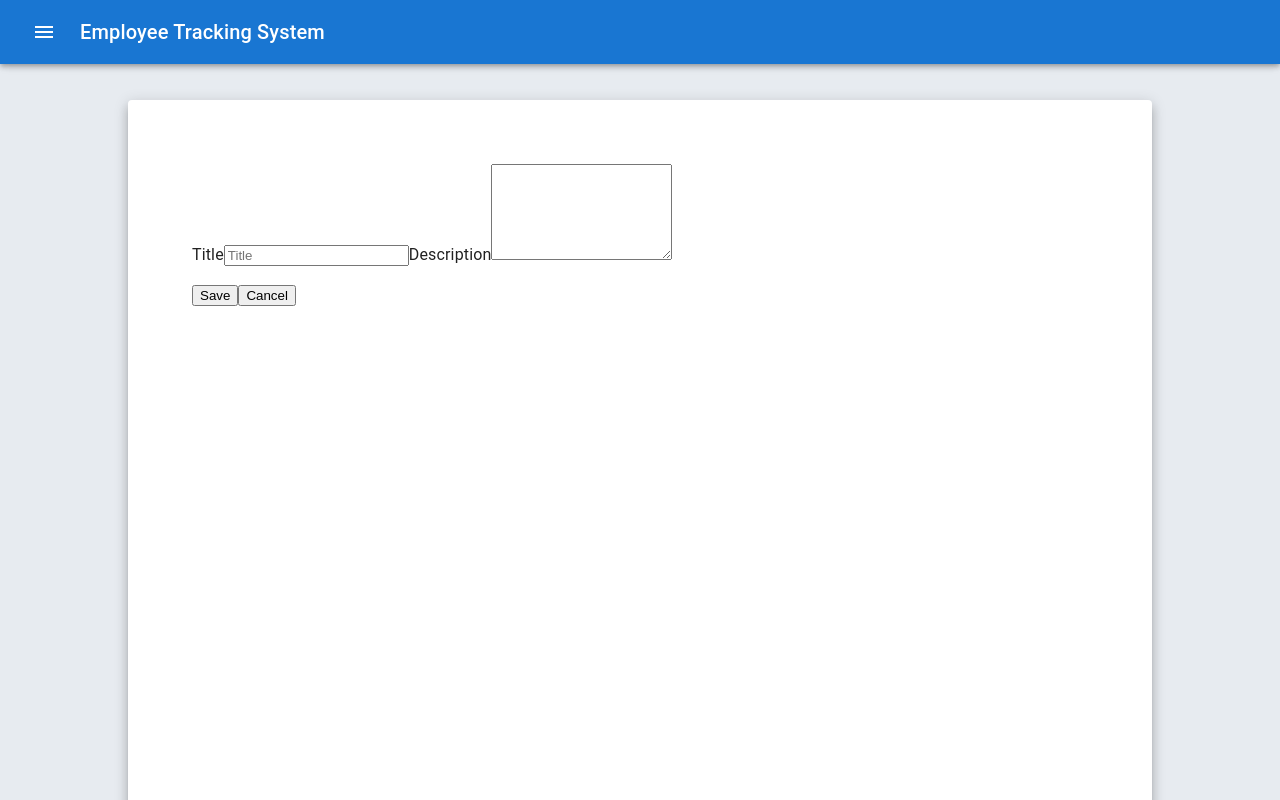
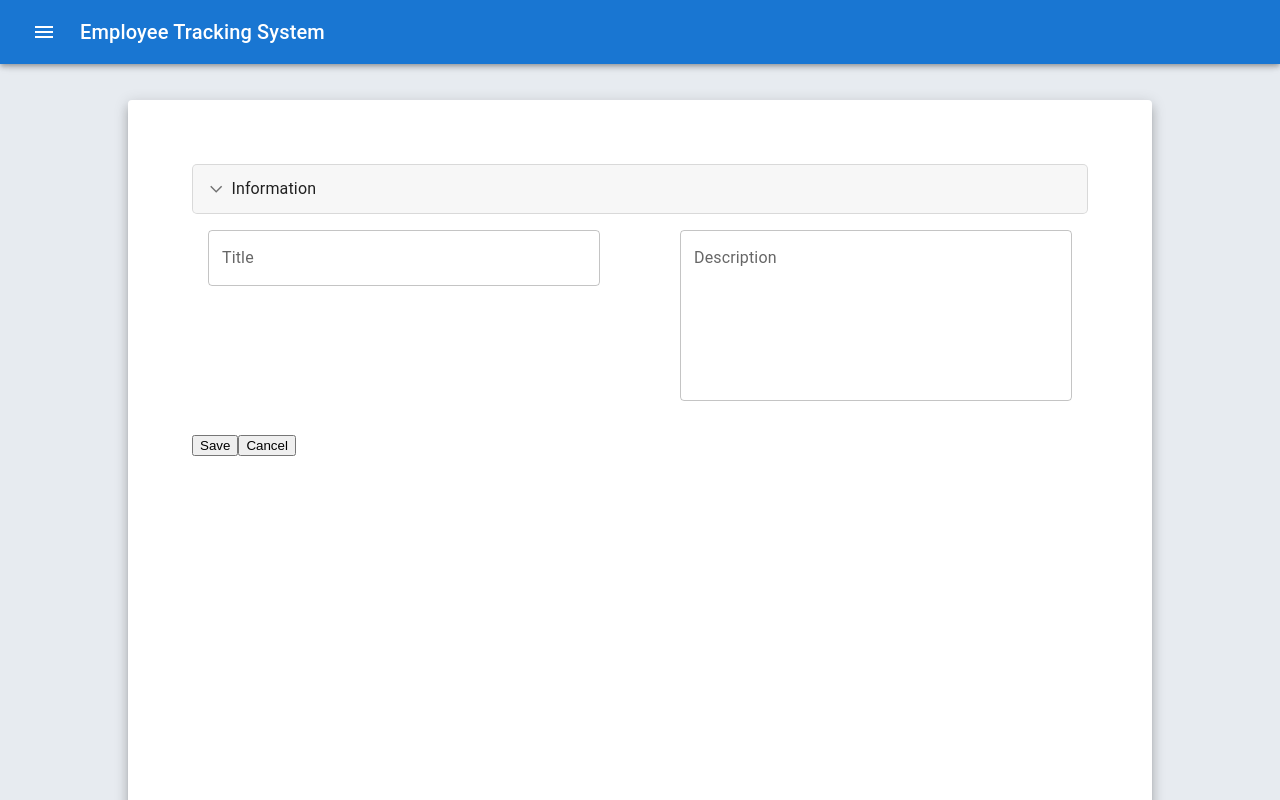
Before and after one commit to jbrodric/EmployeeTracking_MEVN, a React (Create React App) app in the folder client/empts_client/: page /Job in a window 1280 px wide. Shown: the top 800 px of the page. Built offline with nearby package versions, Linux system fonts and the light colour scheme.

Commit message:
Dynamically generated input form

```diff
--- a/client/empts_client/src/components/EditJob.js
+++ b/client/empts_client/src/components/EditJob.js
@@ -1,5 +1,6 @@
 import { Form, useLoaderData, redirect, useNavigate } from "react-router-dom";
 import backend from "../api/backend.js";
+import RecordEdit from "./RecordEdit.js";
 
 export async function action({ request, params }) {
   const jobListAPI = new backend.JobListAPI(backend.API_BASE_URL);
@@ -17,25 +18,12 @@ export async function action({ request, params }) {
 }
 
 export default function EditContact() {
-  const { job } = useLoaderData();
+  const recordData = useLoaderData();
   const navigate = useNavigate();
 
   return (
     <Form method="post" id="job-form">
-      <label>
-        <span>Title</span>
-        <input
-          placeholder="Title"
-          aria-label="Title"
-          type="text"
-          name="title"
-          defaultValue={job.title}
-        />
-      </label>
-      <label>
-        <span>Description</span>
-        <textarea name="description" defaultValue={job.description} rows={6} />
-      </label>
+      <RecordEdit recordData={recordData} mode="edit" />
       <p>
         <button type="submit">Save</button>
         <button
--- a/client/empts_client/src/components/InputField.js
+++ b/client/empts_client/src/components/InputField.js
@@ -1,19 +1,42 @@
+import { TextField, Box } from "@mui/material";
 import React from "react";
 
-export default function InputField(params) {
-  return (
-    <div>
-      <h2>About</h2>
-      <p>
-        <i>Employee Tracking System is powered by:</i>
-      </p>
-      <ul>
-        <li>MongoDB</li>
-        <li>Express.js</li>
-        <li>React</li>
-        <li>Node.js</li>
-        <li>Material UI</li>
-      </ul>
-    </div>
-  );
+export default function InputField(props) {
+  const { metadata, data } = props;
+  let ret;
+
+  switch (metadata.type) {
+    case "textarea":
+      ret = (
+        <Box sx={{ height: "100%", position: "relative" }}>
+          <TextField
+            id={metadata.name}
+            label={metadata.label}
+            variant="outlined"
+            name={metadata.name}
+            defaultValue={data}
+            multiline
+            rows={6}
+            fullWidth
+          />
+        </Box>
+      );
+      break;
+    case "text":
+    default:
+      ret = (
+        <Box sx={{ height: "100%", position: "relative" }}>
+          <TextField
+            id={metadata.name}
+            label={metadata.label}
+            variant="outlined"
+            name={metadata.name}
+            defaultValue={data}
+            fullWidth
+          />
+        </Box>
+      );
+  }
+
+  return ret;
 }
--- a/client/empts_client/src/components/Job.js
+++ b/client/empts_client/src/components/Job.js
@@ -16,11 +16,7 @@ export async function loader({ params }) {
     }
   } else job = backend.JobListAPI.createJob("", "");
 
-  return { job };
-}
-
-export default function Job() {
-  const data = new RecordData(useLoaderData().job, {
+  return new RecordData(job, {
     sections: [
       {
         title: "Information",
@@ -33,13 +29,17 @@ export default function Job() {
           },
           {
             name: "description",
-            type: "text",
+            type: "textarea",
             label: "Description",
           },
         ],
       },
     ],
   });
+}
+
+export default function Job() {
+  const recordData = useLoaderData();
 
   return (
     <div id="job">
@@ -65,23 +65,7 @@ export default function Job() {
           </Form>
         </div>
       </div>
-      <RecordEdit recordData={data} />
+      <RecordEdit recordData={recordData} mode="view" />
     </div>
   );
 }
-
-// function Favorite({ contact }) {
-//   // yes, this is a `let` for later
-//   let favorite = contact.favorite;
-//   return (
-//     <Form method="post">
-//       <button
-//         name="favorite"
-//         value={favorite ? "false" : "true"}
-//         aria-label={favorite ? "Remove from favorites" : "Add to favorites"}
-//       >
-//         {favorite ? "★" : "☆"}
-//       </button>
-//     </Form>
-//   );
-// }
--- a/client/empts_client/src/components/OutputField.js
+++ b/client/empts_client/src/components/OutputField.js
@@ -6,8 +6,8 @@ export default function OutputField(props) {
   let ret;
 
   switch (metadata.type) {
+    case "textarea":
     case "text":
-    case "textarea":
     default:
       ret = (
         <Box sx={{ height: "100%", position: "relative" }}>
--- a/client/empts_client/src/components/RecordEdit.js
+++ b/client/empts_client/src/components/RecordEdit.js
@@ -10,7 +10,7 @@ class RecordData {
 }
 
 export default function RecordEdit(params) {
-  const { recordData } = params;
+  const { recordData, mode } = params;
 
   return (
     <Box>
@@ -20,6 +20,7 @@ export default function RecordEdit(params) {
             key={section.title + "_" + index}
             data={recordData.data}
             metadata={section}
+            mode={mode}
           />
         );
       })}
--- a/client/empts_client/src/components/Section.js
+++ b/client/empts_client/src/components/Section.js
@@ -7,6 +7,7 @@ import MuiAccordion from "@mui/material/Accordion";
 import MuiAccordionSummary from "@mui/material/AccordionSummary";
 import MuiAccordionDetails from "@mui/material/AccordionDetails";
 import OutputField from "./OutputField";
+import InputField from "./InputField";
 
 const Accordion = styled((props) => (
   <MuiAccordion disableGutters elevation={0} square {...props} />
@@ -43,7 +44,7 @@ const AccordionDetails = styled(MuiAccordionDetails)(({ theme }) => ({
 }));
 
 export default function RecordEdit(params) {
-  const { data, metadata } = params;
+  const { data, metadata, mode } = params;
   const [expanded, setExpanded] = React.useState("panel1");
 
   const handleChange = (panel) => (event, newExpanded) => {
@@ -62,16 +63,24 @@ export default function RecordEdit(params) {
         <Box>
           <Grid container rowSpacing={3} columnSpacing={10}>
             {metadata.fields.map((field, index) => {
+              if (mode === "view")
                 return (
                   <Grid
                     xs={12}
                     sm={12 / metadata.numColumns}
                     key={field.name + "_" + index}
                   >
-                  <OutputField
-                    data={data[field.name]}
-                    metadata={{ type: field.type, label: field.label }}
-                  />
+                    <OutputField data={data[field.name]} metadata={field} />
+                  </Grid>
+                );
+              else
+                return (
+                  <Grid
+                    xs={12}
+                    sm={12 / metadata.numColumns}
+                    key={field.name + "_" + index}
+                  >
+                    <InputField data={data[field.name]} metadata={field} />
                   </Grid>
                 );
             })}
```
Lines whose indentation alone changed are shown as unchanged.
